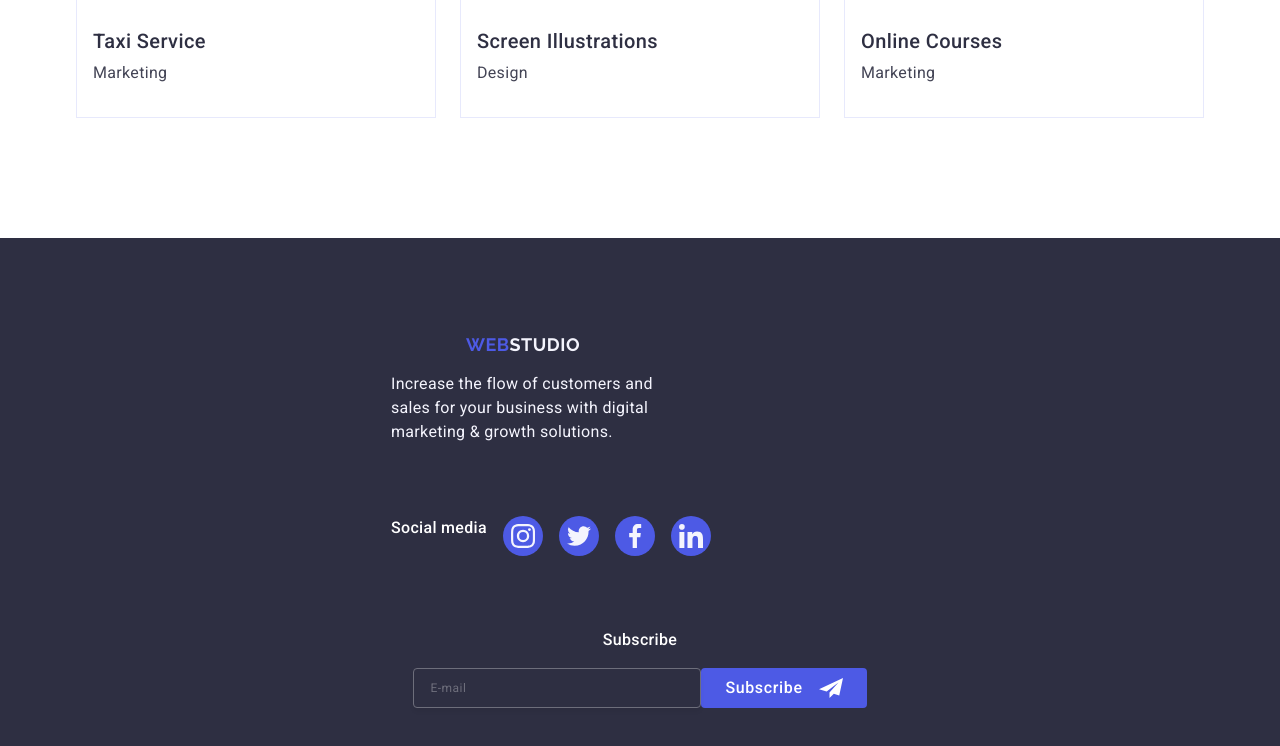
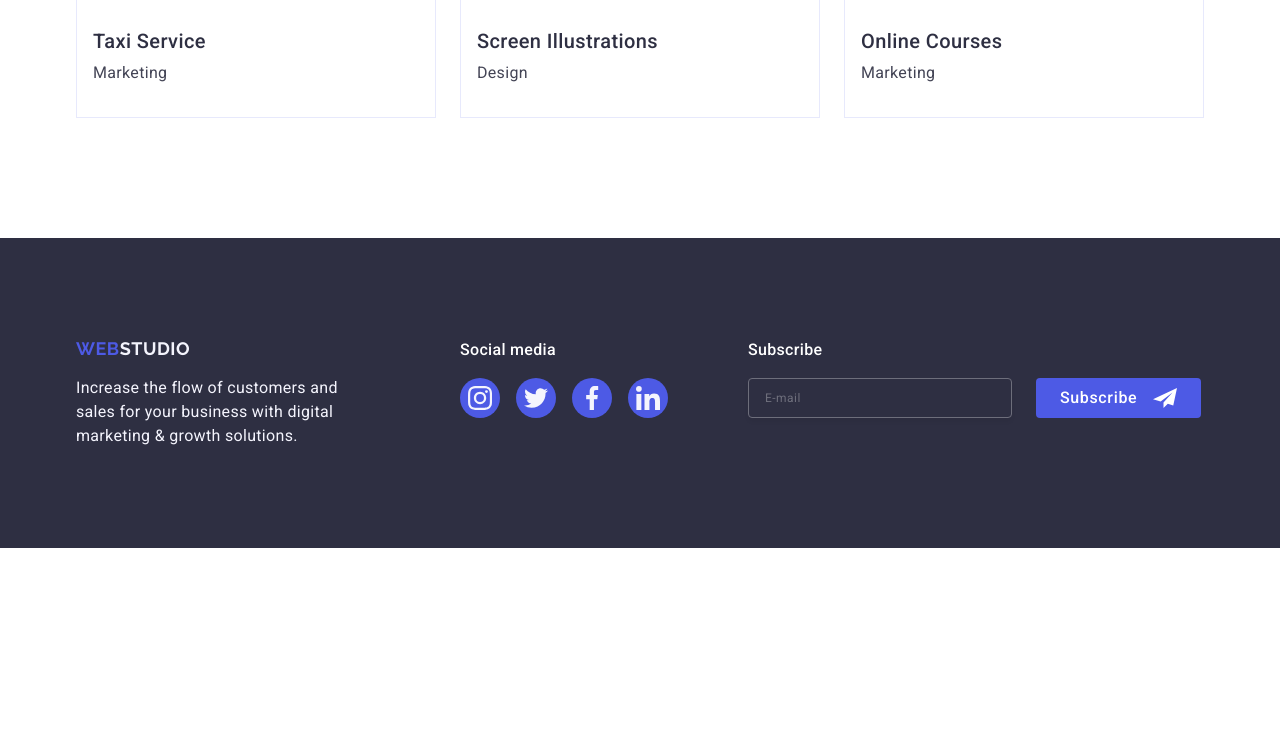
Before and after one commit to Maksym2274/goit-markup-hw-06, a plain HTML site: page index.html in a window 1280 px wide. Shown: the part 2873-3619 px from the top of the page. After the commit the page ends 3421 px from the top, so only its background shows below. Drawn offline with nearby package versions, Linux system fonts and the light colour scheme.

Commit message:
hw6
save

```diff
--- a/css/styles.css
+++ b/css/styles.css
@@ -418,7 +418,7 @@ img {
   width: 320px;
   /* padding: 0 15px; */
   padding: 0 16px;
-  /* margin: 0 auto; */
+  margin: 0 auto;
   display: flex;
   flex-wrap: wrap;
   row-gap: 72px;
@@ -821,13 +821,32 @@ textarea::placeholder {
   }
   /* ======Footer====== */
   .footer-container {
-    width: 768px;
-    max-width: 530px;
+    width: 530px;
     margin: 0 auto;
+    gap: 72px 24px;
+  }
+  .footer-container-logo {
+    text-align: left;
   }
   .footer-logo {
   }
   .footer-text {
+    width: 264px;
+  }
+  .footer-container-soc {
+    display: block;
+  }
+  .footer-soc-text {
+    margin-bottom: 16px;
+  }
+  .footer-form-container {
+    display: block;
+  }
+  .footer-form {
+    gap: 24px;
+    flex-wrap: nowrap;
+  }
+  .footer-input {
     width: 264px;
   }
 }
@@ -908,4 +927,23 @@ textarea::placeholder {
     width: 360px;
   }
   /* ======Footer====== */
+  .footer {
+    padding: 100px 0;
+  }
+  .footer-container {
+    width: 1158px;
+    margin: 0 auto;
+    padding: 0 15px;
+    align-items: baseline;
+    gap: 0;
+  }
+  .footer-container-logo {
+    margin-right: 120px;
+  }
+  .footer-container-soc {
+    margin-right: 80px;
+  }
+  .footer-form-text {
+    margin-bottom: 16px;
+  }
 }
```
